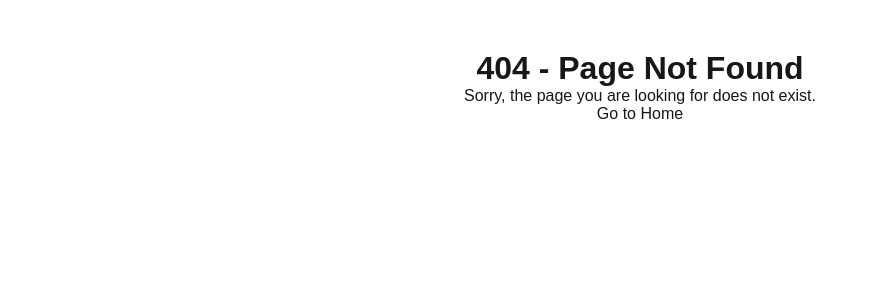
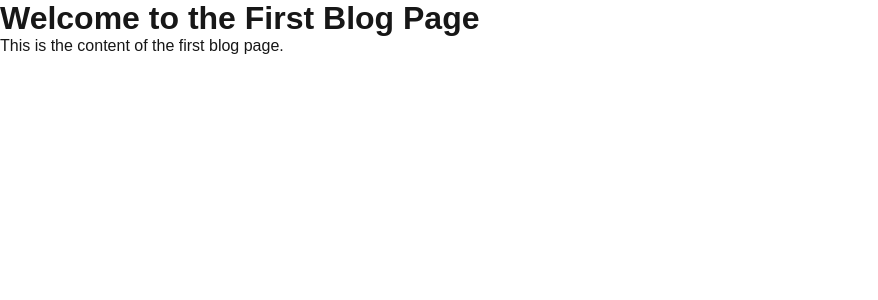
Before and after one commit to TsilavinaFeno/nextts4, a Next.js app: page /blog/first in a window 1280 px wide. Before the commit this address had no page. Shown: the top 300 px of the page, without its empty margins (0-878 px from the left). Built offline with nearby package versions, Linux system fonts and the light colour scheme.

Commit message:
feat: add simple blog routage

```diff
--- /dev/null
+++ b/src/app/blog/first/page.tsx
@@ -0,0 +1,12 @@
+import React from 'react';
+
+const FirstBlogPage: React.FC = () => {
+    return (
+        <div>
+            <h1>Welcome to the First Blog Page</h1>
+            <p>This is the content of the first blog page.</p>
+        </div>
+    );
+};
+
+export default FirstBlogPage;
```
Also changed, not shown: src/app/blog/page.tsx (added, +12 -0 lines).
